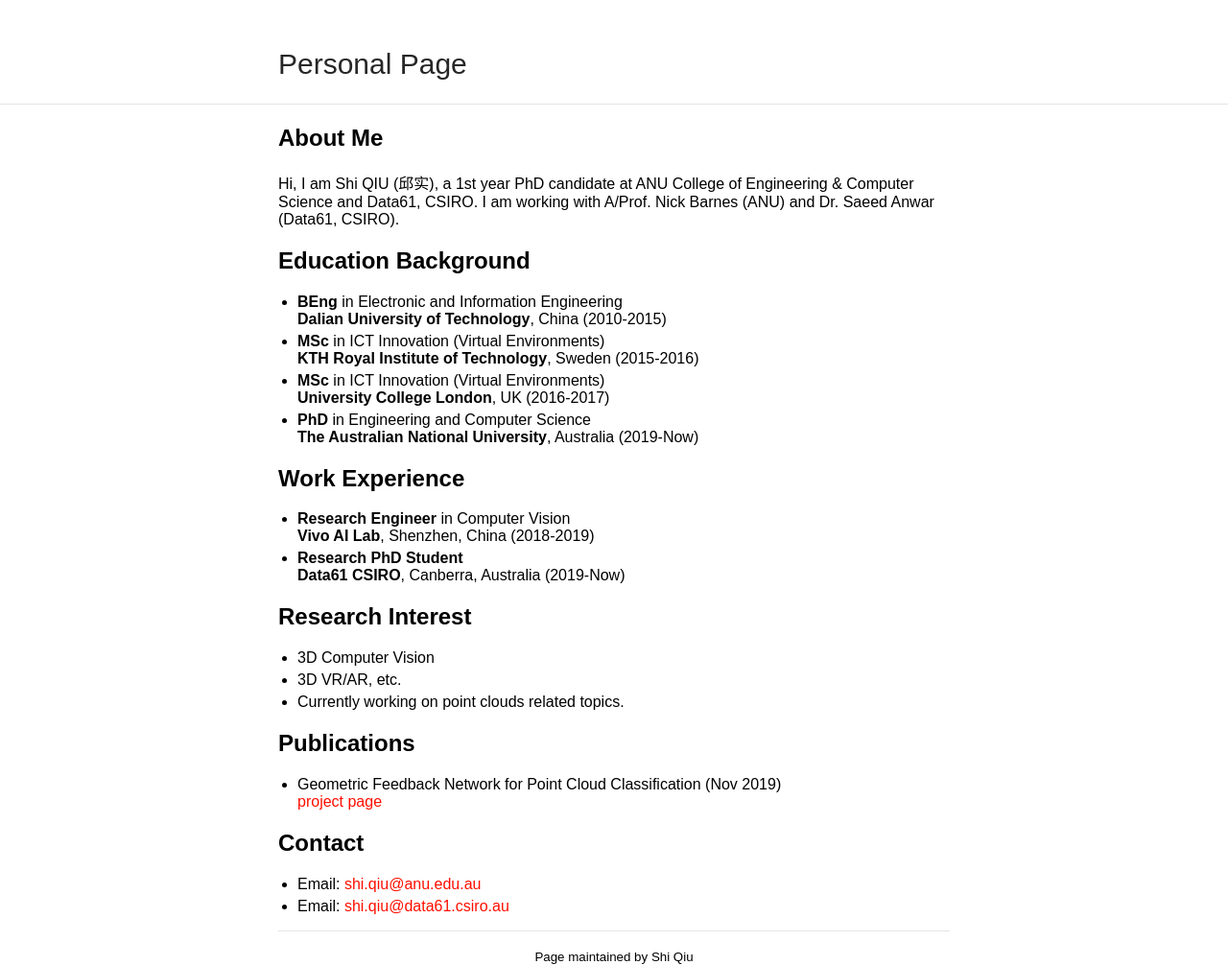
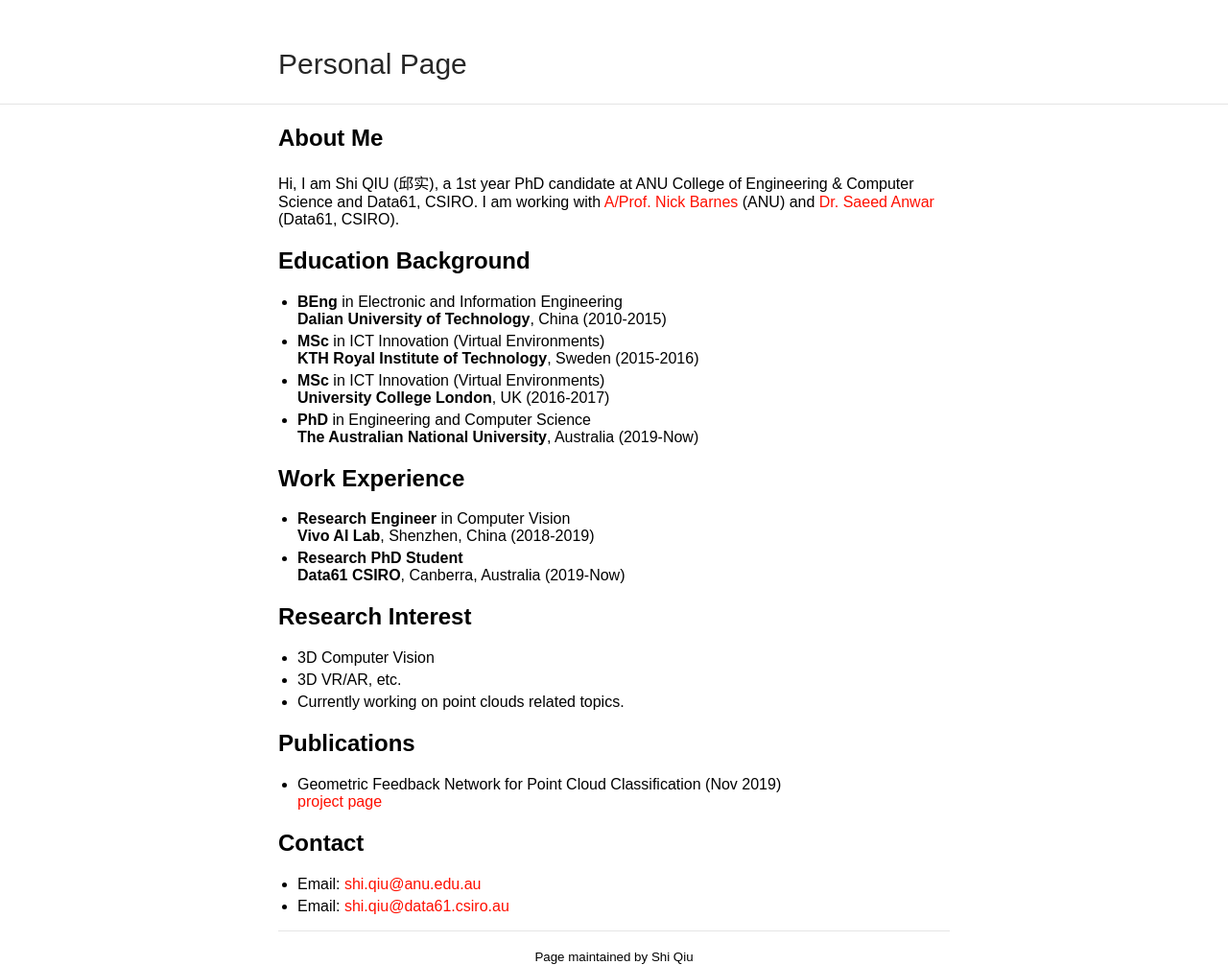
Before and after one commit to ShiQiu0419/ShiQiu0419.github.io, a Jekyll site: the page built from index.md, in a window 1280 px wide. Shown: the whole page at 96% size. Built offline with Jekyll 4.4.1, drawn with Linux system fonts in a browser that asks for light colours; our own code applies the rules of GitHub Pages for plain Markdown files; part of the change alters nothing that is shown.

```diff
--- a/index.md
+++ b/index.md
@@ -3,7 +3,7 @@ layout: default
 ---
 
 ## About Me
-Hi, I am Shi QIU (邱实), a 1st year PhD candidate at ANU College of Engineering & Computer Science and Data61, CSIRO. I am working with A/Prof. Nick Barnes (ANU) and Dr. Saeed Anwar (Data61, CSIRO).
+Hi, I am Shi QIU (邱实), a 1st year PhD candidate at ANU College of Engineering & Computer Science and Data61, CSIRO. I am working with [A/Prof. Nick Barnes](http://users.cecs.anu.edu.au/~nmb/) (ANU) and [Dr. Saeed Anwar](https://saeed-anwar.github.io/) (Data61, CSIRO).
 
 ## Education Background
 * **BEng** in Electronic and Information Engineering
```
